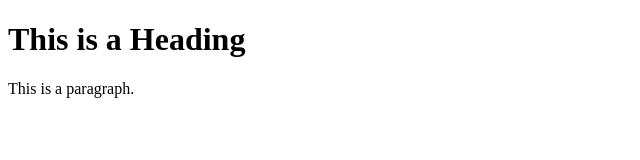
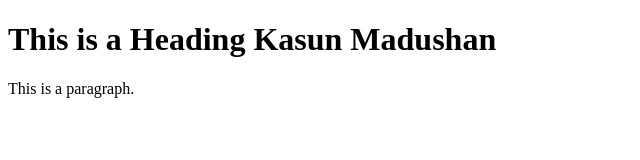
Before and after one commit to Kasun1994-12-25/testrepo, a plain HTML site: page index.html in a window 1280 px wide. Shown: the whole page, without its empty margins (0-640 px from the left). Drawn offline with Linux system fonts and the light colour scheme.

Commit message:
deploy action file

```diff
--- a/index.html
+++ b/index.html
@@ -5,7 +5,7 @@
 </head>
 <body>
 
-<h1>This is a Heading</h1>
+<h1>This is a Heading Kasun Madushan</h1>
 <p>This is a paragraph.</p>
 
 </body>
```
Also changed, not shown: 1 other file.
